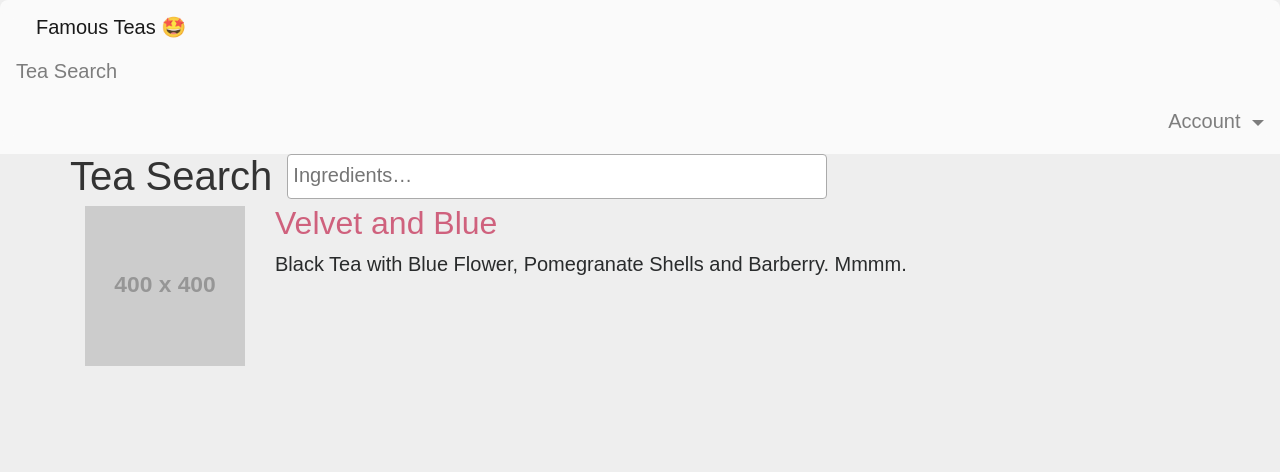
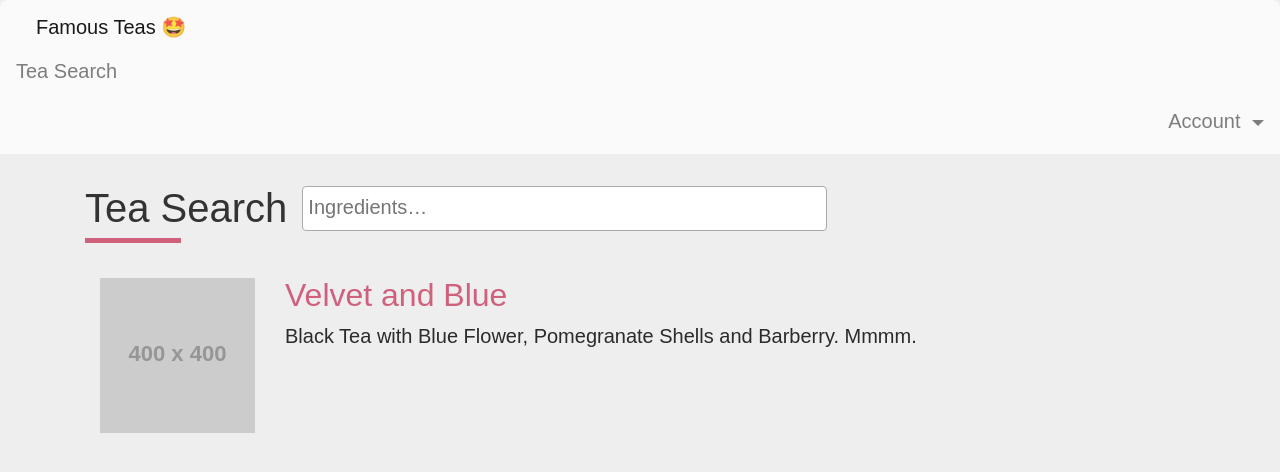
Before and after one commit to pascallaliberte/stimulus-turbolinks-select2, a Jekyll site: the page built from index.html, in a window 1280 px wide. Shown: the top 472 px of the page. Built offline with Jekyll 4.4.1, drawn with Linux system fonts in a browser that asks for light colours; nearby versions of some CDN libraries; some web fonts are replaced.

Commit message:
Add breathing room a bit

```diff
--- a/_sass/layouts/_default.scss
+++ b/_sass/layouts/_default.scss
@@ -15,3 +15,23 @@ a {
     color: darken($color-link, 10%);
   }
 }
+
+.page-content {
+  header {
+    margin: rem(20px) 0;
+
+    h1 {
+      padding-bottom: rem(5px);
+      position: relative;
+      &::after {
+        position: absolute;
+        content: '';
+        bottom: rem(-3px);
+        left: 0;
+        width: rem(60px);
+        height: rem(3px);
+        background-color: $color-link;
+      }
+    }
+  }
+}
--- a/index.html
+++ b/index.html
@@ -17,7 +17,7 @@ section: search
       </select>
     </div>
   </header>
-  <section>
+  <section class="container">
     {% for tea in site.teas %}
     <div class="row">
       <div class="col-md-2">
```
